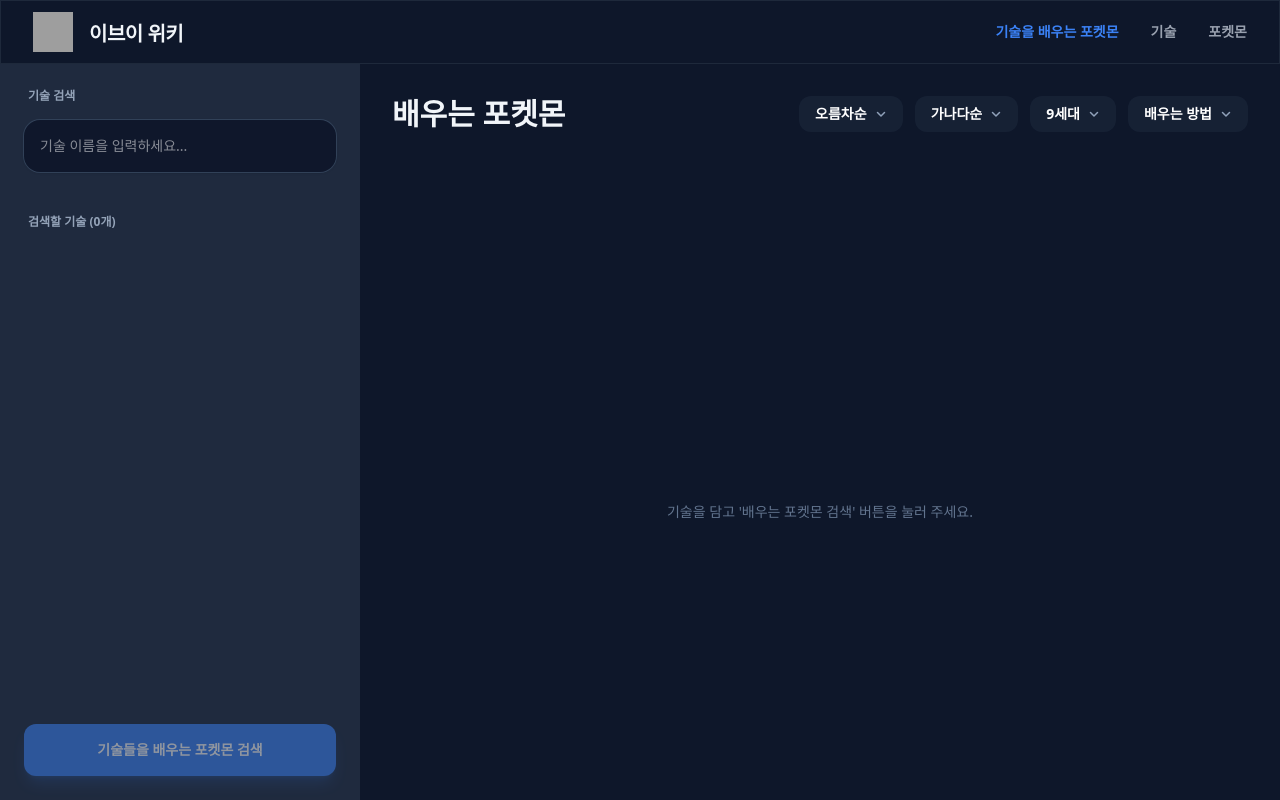
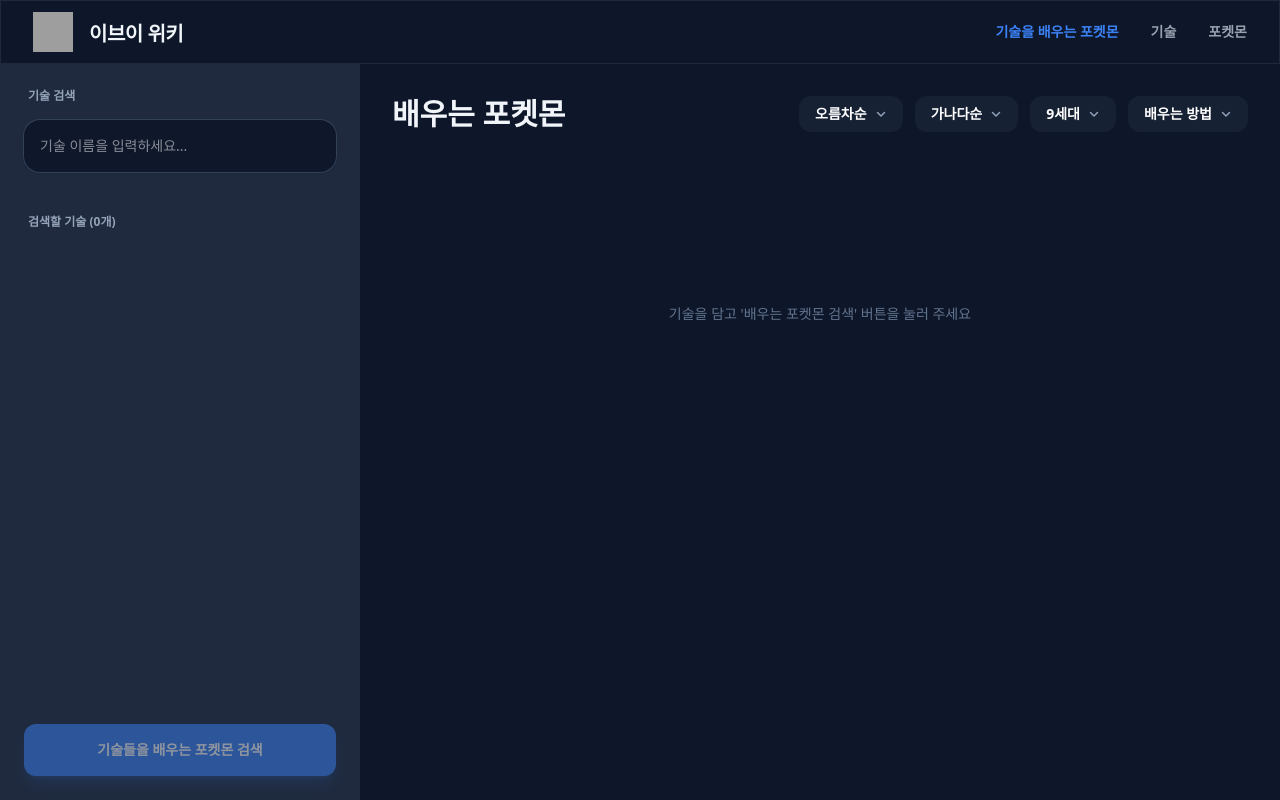
Before and after one commit to sobbingtofu/eevee-wiki, a Next.js app: page /search-learning-pokemons in a window 1280 px wide. Built offline with nearby package versions, Linux system fonts and the light colour scheme; grey boxes are pictures that could not be loaded.

Commit message:
Style : 가이드/에러 메시지 컴포넌트 스타일 변경 및 이름 변경

```diff
--- a/components/domain/search-learning-pokemons/LearningPokemonsSection/LearningPokemonsSection.tsx
+++ b/components/domain/search-learning-pokemons/LearningPokemonsSection/LearningPokemonsSection.tsx
@@ -29,11 +29,11 @@ function LearningPokemonsSection() {
   const renderBody = () => {
     // 1) 배우는 방법 미선택 → 가이드 (최우선)
     if (learnMethods.length === 0) {
-      return <CenteredMessage>배우는 방법 옵션을 하나 이상 선택해주세요.</CenteredMessage>;
+      return <GuideErrorMsg>배우는 방법 옵션을 하나 이상 선택해주세요</GuideErrorMsg>;
     }
     // 2) 검색 실행 전
     if (!hasSearched) {
-      return <CenteredMessage>기술을 담고 &apos;배우는 포켓몬 검색&apos; 버튼을 눌러 주세요.</CenteredMessage>;
+      return <GuideErrorMsg>기술을 담고 &apos;배우는 포켓몬 검색&apos; 버튼을 눌러 주세요</GuideErrorMsg>;
     }
     // 3) 최초 로딩 중 (이전 결과 없음) → 본문은 비우고 오버레이 로더가 이를 덮음
     //    ("결과 없음"으로 잘못 떨어지지 않도록 가드만 유지)
@@ -42,11 +42,11 @@ function LearningPokemonsSection() {
     }
     // 4) 에러
     if (isError) {
-      return <CenteredMessage tone="error">검색 중 오류가 발생했습니다. 잠시 후 다시 시도해 주세요.</CenteredMessage>;
+      return <GuideErrorMsg tone="error">검색 중 오류가 발생했습니다. 잠시 후 다시 시도해 주세요</GuideErrorMsg>;
     }
     // 5) 결과 없음
     if (!data || data.length === 0) {
-      return <CenteredMessage>조건을 모두 만족하는 포켓몬이 없습니다.</CenteredMessage>;
+      return <GuideErrorMsg>조건을 모두 만족하는 포켓몬이 없습니다</GuideErrorMsg>;
     }
     // 6) 결과 그리드
     return (
@@ -96,10 +96,10 @@ function LearningPokemonsSection() {
 export default LearningPokemonsSection;
 
 /** 결과 영역 중앙 안내 메시지 */
-function CenteredMessage({children, tone = "muted"}: {children: React.ReactNode; tone?: "muted" | "error"}) {
+function GuideErrorMsg({children, tone = "muted"}: {children: React.ReactNode; tone?: "muted" | "error"}) {
   return (
-    <div className="w-full h-full min-h-[240px] flex items-center justify-center">
-      <p className={`text-sm ${tone === "error" ? "text-red-400" : "text-slate-500"}`}>{children}</p>
+    <div className="w-full h-full min-h-[240px] flex items-start justify-center">
+      <p className={`text-sm mt-[16vh] ${tone === "error" ? "text-red-400" : "text-slate-500"}`}>{children}</p>
     </div>
   );
 }
```
